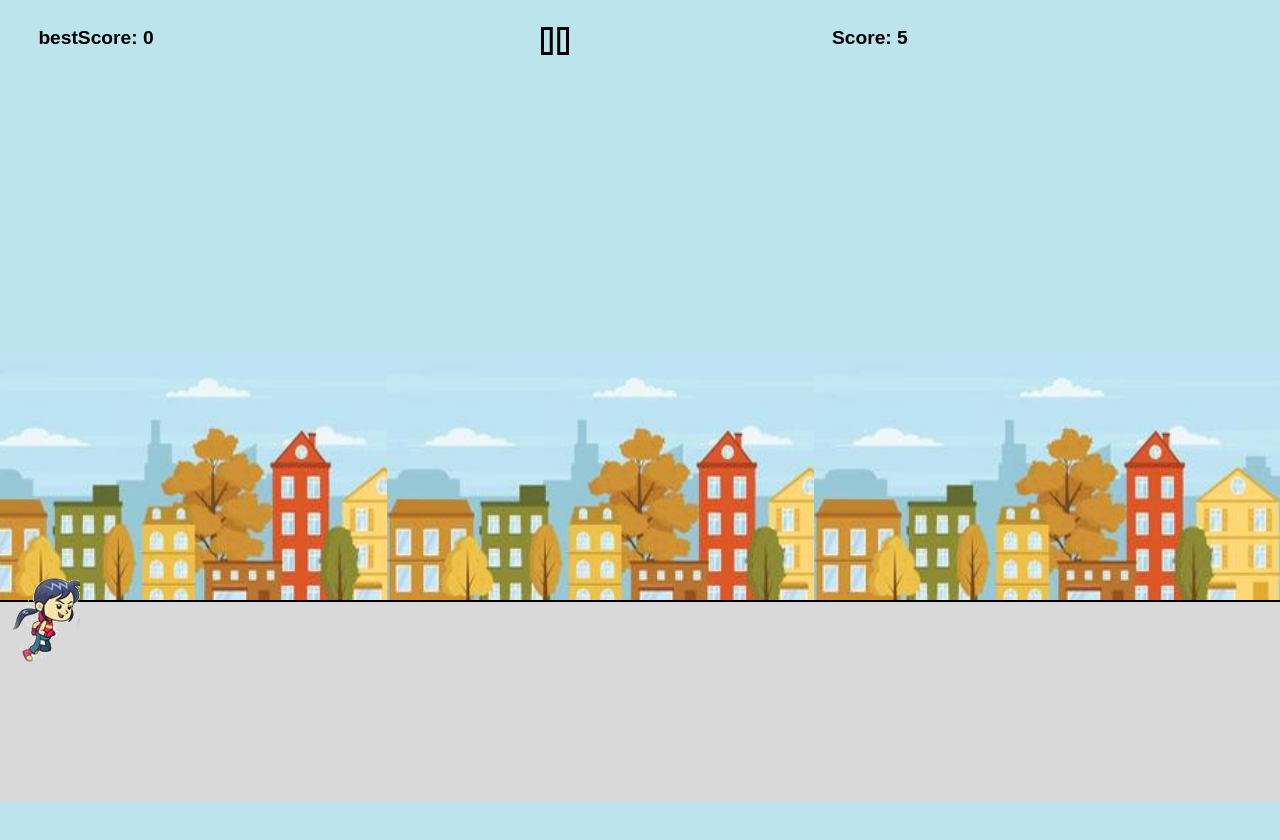
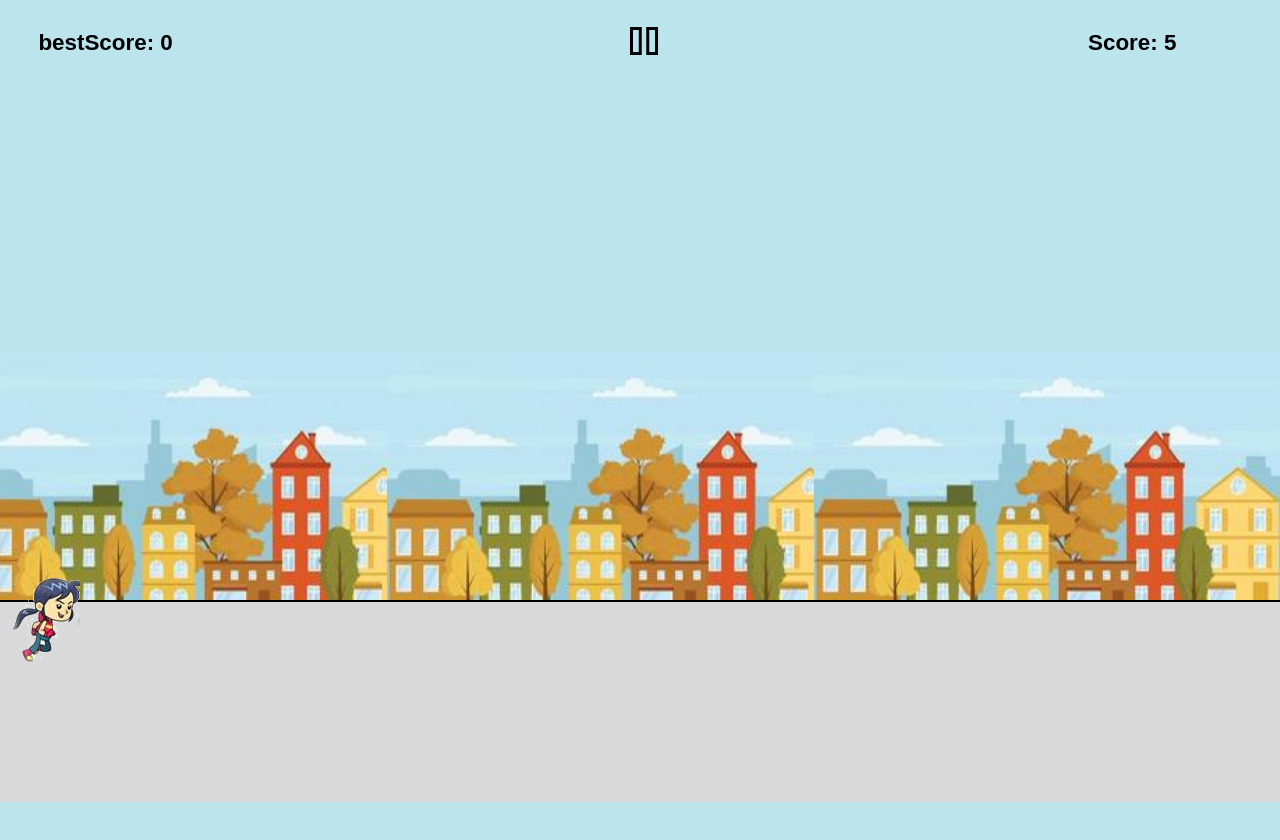
Before and after one commit to araujobrunodev/Air-girl, a React (Vite) app: page /playing in a window 1280 px wide. Shown: the top 840 px of the page. Built offline with nearby package versions, Linux system fonts and the light colour scheme; a web font is replaced by a local one.

Commit message:
adjust top layer

```diff
--- a/src/css/bestScore.css
+++ b/src/css/bestScore.css
@@ -9,3 +9,9 @@
     top: 1%;
     left: 3%;
 }
+
+@media only screen and (min-width: 1100px) and (max-width: 1600px) {
+    #bestScore {
+        font-size: 1.4rem;
+    }
+}
--- a/src/css/pauseOrResume.css
+++ b/src/css/pauseOrResume.css
@@ -20,3 +20,14 @@
 
     font-family: 'Jockey One', sans-serif;
 }
+
+@media only screen and (min-width: 1100px) and (max-width: 1600px) {
+    #buttonResume {
+        left: 48%
+    }
+
+    #pause {
+        left: 46%;
+        font-size: 30px;
+    }
+}
--- a/src/css/score.css
+++ b/src/css/score.css
@@ -10,3 +10,10 @@
     font-size: 1.2rem;
     font-family: 'Jockey One', sans-serif;
 }
+
+@media only screen and (min-width: 1100px) and (max-width: 1600px) {
+    #score {
+        left: 85%;
+        font-size: 1.4rem;
+    }
+}
```
